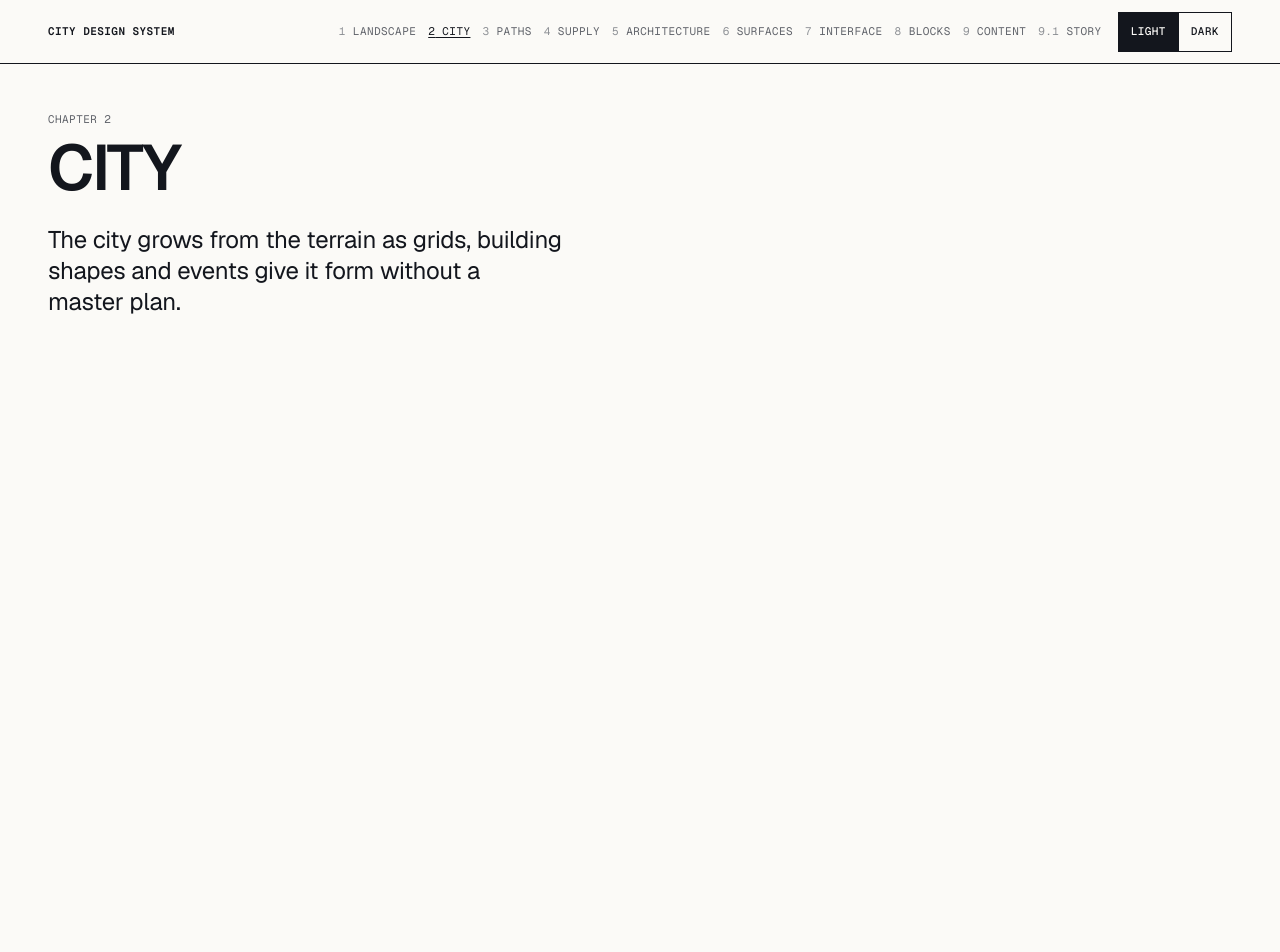
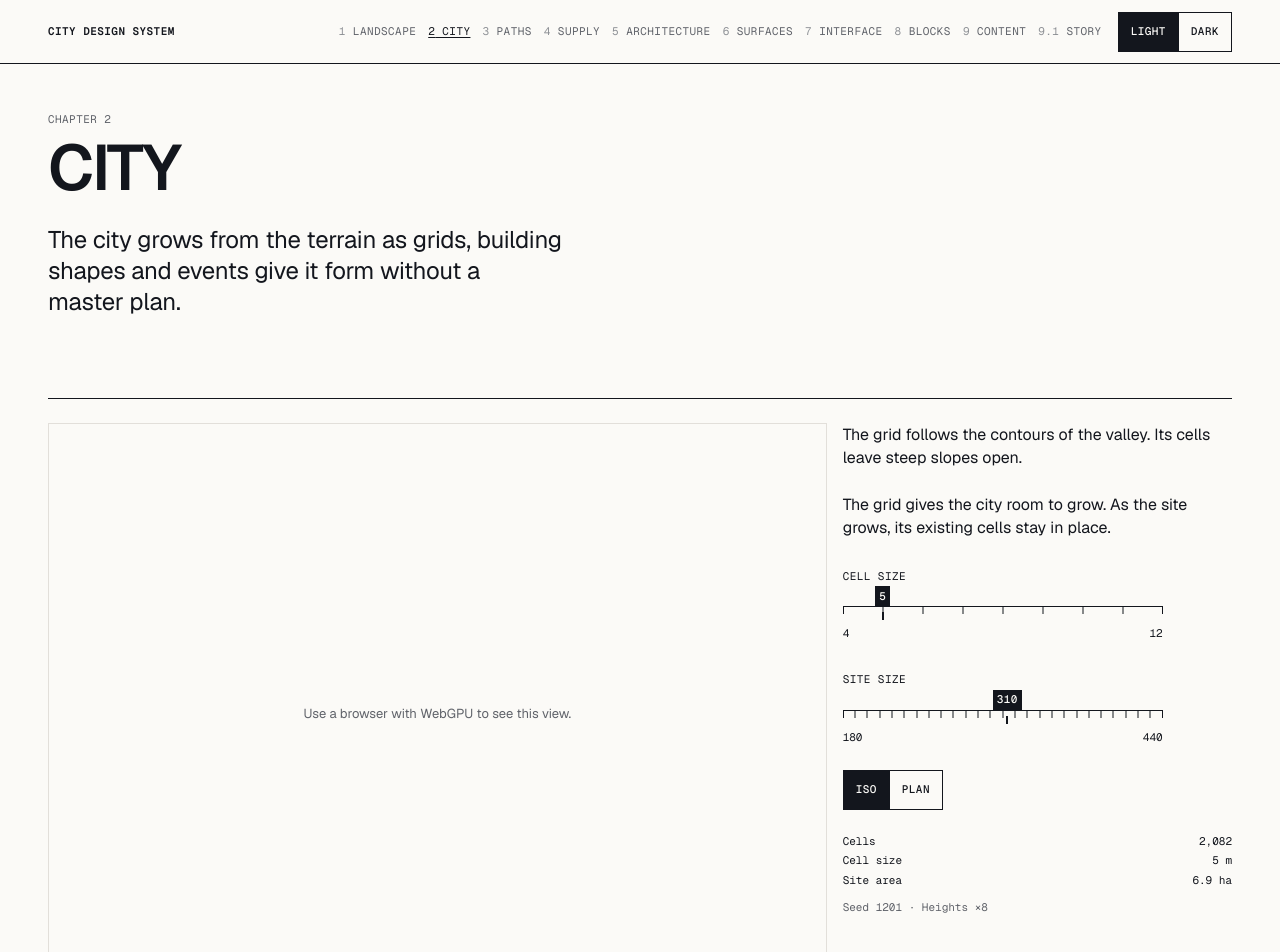
Before and after one commit to dweigend/city-design-system, a SvelteKit app: page /city in a window 1280 px wide. Shown: the top 952 px of the page. Before the commit the page ends 800 px from the top, so only its background shows below. Built offline with nearby package versions, Linux system fonts and the light colour scheme.

Commit message:
Show terrain grid growth in the City chapter

```diff
--- a/src/app.css
+++ b/src/app.css
@@ -230,6 +230,7 @@
 		th[scope='row'] { inline-size: 6.5rem; }
 	}
 
+	.city-grid .frame { aspect-ratio: 4 / 3; }
 	.valley-controls { align-items: center; }
 	.valley-observations { gap: var(--space-2); }
 	.valley-observations dl { display: grid; gap: var(--space-1); margin: 0; }
--- a/src/routes/city/+page.svelte
+++ b/src/routes/city/+page.svelte
@@ -4,10 +4,76 @@
 </script>
 
 <script lang="ts">
+	import { page } from '$app/state';
+	import { required } from '../../lib/core/invariant';
+	import { resolveParams } from '../../lib/core/params';
+	import { terrainGridParams } from '../../lib/domain/terrain-grid';
+	import { StageView } from '../../lib/scene/stage-view';
+	import type { View } from '../../lib/scene/stage';
+	import { projectValleyWindow } from '../../lib/scene/valley-projection';
+	import { terrainGridProjection } from '../../lib/scene/terrain-grid-projection';
+	import { citySiteParams, createCitySite, readCityGrid } from '../../lib/world/city-site';
+	import { Slider } from '../../lib/ui/slider';
+	import { ToggleGroup } from '../../lib/ui/toggle-group';
 	import ChapterHeader from '../ChapterHeader.svelte';
 	import { chapterAt } from '../chapters';
 
 	const chapter = chapterAt('/city');
+	const city = createCitySite();
+	const terrain = projectValleyWindow(city.valley, city.window, city.heightScale);
+	const ground = required(
+		terrain.object.parts.find(({ slot }) => slot === 'ground'),
+		'valley ground'
+	).shape;
+	if (ground.kind !== 'mesh') throw new Error('Expected a valley ground mesh');
+
+	const projectGrid = terrainGridProjection(ground, terrain.toLocal, terrain.object.footprint);
+
+	const cellParam = terrainGridParams.cellSize;
+	const siteParam = citySiteParams.siteSize;
+	const format = new Intl.NumberFormat('en');
+	const area = new Intl.NumberFormat('en', { maximumFractionDigits: 1 });
+	const fit = { bearing: (23 * Math.PI) / 180, elevation: (40 * Math.PI) / 180, fill: 0.98 };
+	const views = [
+		{ value: 'iso', label: 'Iso' },
+		{ value: 'plan', label: 'Plan' }
+	];
+
+	function valueFromQuery(key: string) {
+		const raw = page.url.searchParams.get(key);
+		if (raw === null || raw.trim() === '') return undefined;
+		const value = Number(raw);
+		return Number.isFinite(value) ? value : undefined;
+	}
+
+	let cellSize = $derived(
+		resolveParams(terrainGridParams, { cellSize: valueFromQuery('cell') ?? cellParam.default })
+			.cellSize
+	);
+	let siteSize = $derived(
+		resolveParams(citySiteParams, { siteSize: valueFromQuery('site') ?? siteParam.default })
+			.siteSize
+	);
+	let view = $derived<View>(page.url.searchParams.get('view') === 'plan' ? 'plan' : 'iso');
+	const model = $derived(prepareGrid(siteSize, cellSize));
+
+	function prepareGrid(length: number, cell: number) {
+		const start = performance.now();
+		const { grid, areaHectares } = readCityGrid(city, length, cell);
+		const generated = performance.now();
+		const overlay = projectGrid(grid);
+		return {
+			drawables: [...terrain.drawables, ...overlay.drawables],
+			cellCount: grid.cells.length,
+			areaHectares,
+			generationMs: generated - start,
+			projectionMs: performance.now() - generated
+		};
+	}
+
+	function selectView(value: string) {
+		view = value === 'plan' ? 'plan' : 'iso';
+	}
 </script>
 
 <svelte:head>
@@ -15,3 +81,61 @@
 </svelte:head>
 
 <ChapterHeader number={chapter.number} title={chapter.title} {lead} />
+
+<section
+	class="grid grid-aside city-grid"
+	aria-label="Terrain grid"
+	data-generation-ms={model.generationMs.toFixed(2)}
+	data-projection-ms={model.projectionMs.toFixed(2)}
+>
+	<StageView
+		drawables={model.drawables}
+		{view}
+		display="normal"
+		label="Relief map with an irregular quadrilateral grid on the valley terrace"
+		landscape
+		{fit}
+	/>
+	<div class="stack">
+		<div class="stack">
+			<p>The grid follows the contours of the valley. Its cells leave steep slopes open.</p>
+			<p>
+				The grid gives the city room to grow. As the site grows, its existing cells stay in place.
+			</p>
+		</div>
+		<Slider
+			label={cellParam.label}
+			min={cellParam.min}
+			max={cellParam.max}
+			step={cellParam.step}
+			bind:value={cellSize}
+		/>
+		<Slider
+			label={siteParam.label}
+			min={siteParam.min}
+			max={siteParam.max}
+			step={siteParam.step}
+			bind:value={siteSize}
+		/>
+		<ToggleGroup label="View" items={views} bind:value={() => view, selectView} />
+		<div class="stack valley-observations">
+			<dl class="data">
+				<div>
+					<dt>Cells</dt>
+					<dd>{format.format(model.cellCount)}</dd>
+				</div>
+				<div>
+					<dt>Cell size</dt>
+					<dd>{cellSize}&nbsp;m</dd>
+				</div>
+				<div>
+					<dt>Site area</dt>
+					<dd>{area.format(model.areaHectares)}&nbsp;ha</dd>
+				</div>
+			</dl>
+			<p class="caption">
+				<span class="data">Seed {city.valley.seed} · Heights ×{city.heightScale}</span>
+			</p>
+		</div>
+	</div>
+</section>
```
Also changed, not shown: scripts/shot.ts (+31 -12 lines).
